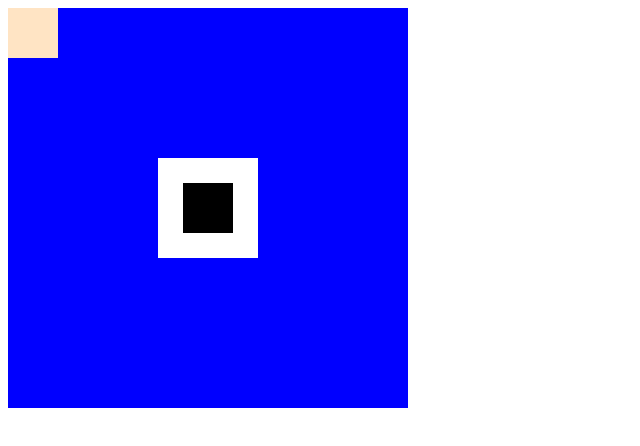
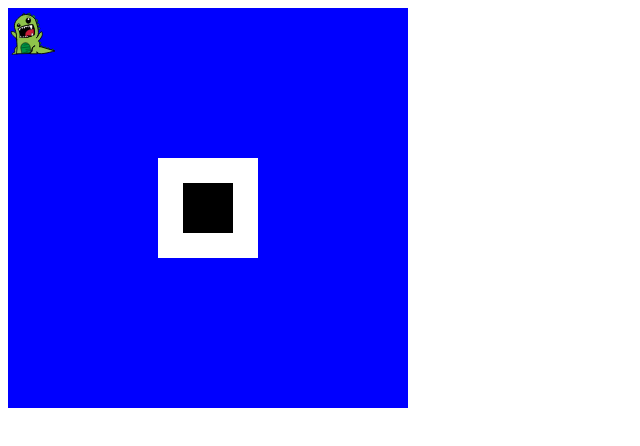
Before and after one commit to Gulnazmd/learning, a plain HTML site: page 1.action/index.html in a window 1280 px wide. Shown: the whole page, without its empty margins (0-640 px from the left). Drawn offline with Linux system fonts and the light colour scheme.

Commit message:
Dino's steps

```diff
--- a/1.action/style.css
+++ b/1.action/style.css
@@ -8,8 +8,9 @@
 #box {
 	width: 50px;
 	height: 50px;
-	background: bisque;
 	position: absolute;
+	content: url('images/dino.svg');
+	background-color: transparent;
 }
 
 #boxtwo {
```
Also changed, not shown: 1.action/images/dino.svg (added).
